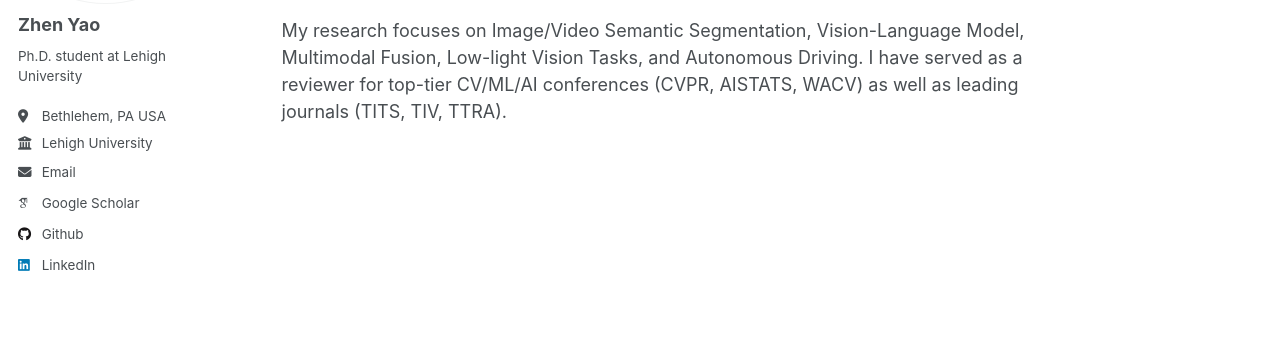
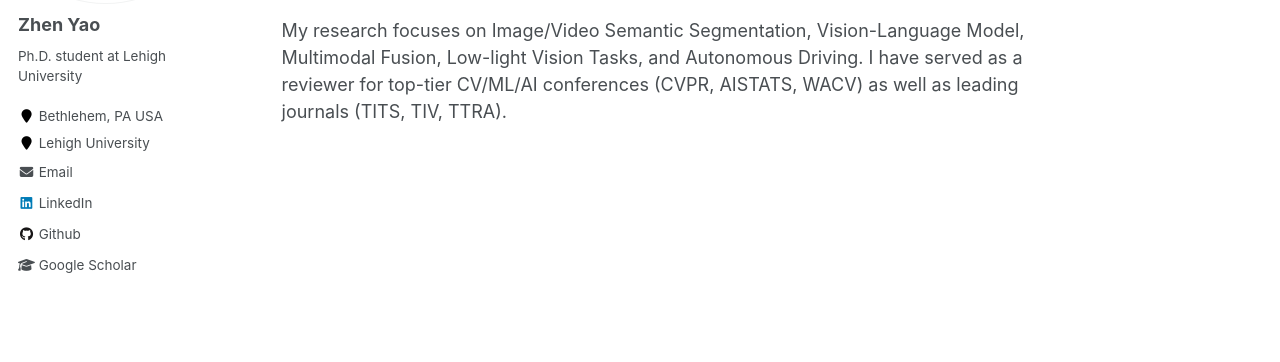
Before and after one commit to zyaocoder/zyaocoder.github.io, a Jekyll site: the page built from _pages/about.md, in a window 1280 px wide. Shown: the part 236-598 px from the top of the page. Built offline with Jekyll 4.4.1, drawn with Linux system fonts in a browser that asks for light colours; some web fonts are replaced.

Commit message:
Update author-profile.html

```diff
--- a/_includes/author-profile.html
+++ b/_includes/author-profile.html
@@ -16,146 +16,108 @@
 
   <div class="author__content">
     <h3 class="author__name">{{ author.name }}</h3>
-    {% if author.pronouns %}<p class="author__pronouns">{{ author.pronouns }}</p>{% endif %}
     {% if author.bio %}<p class="author__bio">{{ author.bio }}</p>{% endif %}
   </div>
 
   <div class="author__urls-wrapper">
     <button class="btn btn--inverse">Follow</button>
     <ul class="author__urls social-icons">
-      <!-- Font Awesome icons / Biographic information  -->
       {% if author.location %}
-        <li class="author__desktop"><i class="fa-solid fa-location-dot icon-pad-right" aria-hidden="true"></i>{{ author.location }}</li>
+        <li><i class="fa fa-fw fa-map-marker" aria-hidden="true"></i> {{ author.location }}</li>
       {% endif %}
       {% if author.employer %}
-        <li class="author__desktop"><i class="fas fa-fw fa-building-columns icon-pad-right" aria-hidden="true"></i>{{ author.employer }}</li>
+        <li><i class="fa fa-fw fa-map-marker" aria-hidden="true"></i> {{ author.employer }}</li>
       {% endif %}
       {% if author.uri %}
-        <li><a href="{{ author.uri }}"><i class="fas fa-fw fa-link icon-pad-right" aria-hidden="true"></i>{{ site.data.ui-text[site.locale].website_label | default: "Website" }}</a></li>
+        <li><a href="{{ author.uri }}"><i class="fas fa-fw fa-link" aria-hidden="true"></i> {{ site.data.ui-text[site.locale].website_label | default: "Website" }}</a></li>
       {% endif %}
       {% if author.email %}
-        <li><a href="mailto:{{ author.email }}"><i class="fas fa-fw fa-envelope icon-pad-right" aria-hidden="true"></i>{{ site.data.ui-text[site.locale].email_label | default: "Email" }}</a></li>
+        <li><a href="mailto:{{ author.email }}"><i class="fas fa-fw fa-envelope" aria-hidden="true"></i> {{ site.data.ui-text[site.locale].email_label | default: "Email" }}</a></li>
       {% endif %}
-
-      <!-- Font Awesome and Academicons icons / Academic websites -->
-      {% if author.arxiv %}
-        <li><a href="{{ author.arxiv }}"><i class="ai ai-arxiv ai-fw icon-pad-right"></i>arXiv</a></li>
+      {% if author.keybase %}
+        <li><a href="https://keybase.io/{{ author.keybase }}"><i class="fas fa-fw fa-key" aria-hidden="true"></i> Keybase</a></li>
+      {% endif %}
+       {% if author.researchgate %}
+        <li><a href="{{ author.researchgate }}"><i class="fab fa-fw fa-researchgate" aria-hidden="true"></i> ResearchGate</a></li>
+      {% endif %}
+      {% if author.twitter %}
+        <li><a href="https://twitter.com/{{ author.twitter }}"><i class="fab fa-fw fa-twitter-square" aria-hidden="true"></i> Twitter</a></li>
+      {% endif %}
+      {% if author.facebook %}
+        <li><a href="https://www.facebook.com/{{ author.facebook }}"><i class="fab fa-fw fa-facebook-square" aria-hidden="true"></i> Facebook</a></li>
+      {% endif %}
+      {% if author.google_plus %}
+        <li><a href="https://plus.google.com/+{{ author.google_plus }}"><i class="fab fa-fw fa-google-plus" aria-hidden="true"></i> Google+</a></li>
+      {% endif %}
+      {% if author.linkedin %}
+        <li><a href="https://www.linkedin.com/in/{{ author.linkedin }}"><i class="fab fa-fw fa-linkedin" aria-hidden="true"></i> LinkedIn</a></li>
+      {% endif %}
+      {% if author.xing %}
+        <li><a href="https://www.xing.com/profile/{{ author.xing }}"><i class="fab fa-fw fa-xing-square" aria-hidden="true"></i> XING</a></li>
+      {% endif %}
+      {% if author.instagram %}
+        <li><a href="https://instagram.com/{{ author.instagram }}"><i class="fab fa-fw fa-instagram" aria-hidden="true"></i> Instagram</a></li>
+      {% endif %}
+      {% if author.tumblr %}
+        <li><a href="https://{{ author.tumblr }}.tumblr.com"><i class="fab fa-fw fa-tumblr-square" aria-hidden="true"></i> Tumblr</a></li>
+      {% endif %}
+      {% if author.bitbucket %}
+        <li><a href="https://bitbucket.org/{{ author.bitbucket }}"><i class="fab fa-fw fa-bitbucket" aria-hidden="true"></i> Bitbucket</a></li>
+      {% endif %}
+      {% if author.github %}
+        <li><a href="https://github.com/{{ author.github }}"><i class="fab fa-fw fa-github" aria-hidden="true"></i> Github</a></li>
+      {% endif %}
+      {% if author.stackoverflow %}
+        <li><a href="https://www.stackoverflow.com/users/{{ author.stackoverflow }}"><i class="fab fa-fw fa-stack-overflow" aria-hidden="true"></i> Stackoverflow</a></li>
+      {% endif %}
+      {% if author.lastfm %}
+        <li><a href="https://lastfm.com/user/{{ author.lastfm }}"><i class="fab fa-fw fa-lastfm-square" aria-hidden="true"></i> Last.fm</a></li>
+      {% endif %}
+      {% if author.dribbble %}
+        <li><a href="https://dribbble.com/{{ author.dribbble }}"><i class="fab fa-fw fa-dribbble-square" aria-hidden="true"></i> Dribbble</a></li>
+      {% endif %}
+      {% if author.pinterest %}
+        <li><a href="https://www.pinterest.com/{{ author.pinterest }}"><i class="fab fa-fw fa-pinterest" aria-hidden="true"></i> Pinterest</a></li>
+      {% endif %}
+      {% if author.foursquare %}
+        <li><a href="https://foursquare.com/{{ author.foursquare }}"><i class="fab fa-fw fa-foursquare" aria-hidden="true"></i> Foursquare</a></li>
+      {% endif %}
+      {% if author.steam %}
+        <li><a href="https://steamcommunity.com/id/{{ author.steam }}"><i class="fab fa-fw fa-steam-square" aria-hidden="true"></i> Steam</a></li>
+      {% endif %}
+      {% if author.youtube %}
+        <li><a href="https://www.youtube.com/user/{{ author.youtube }}"><i class="fab fa-fw fa-youtube" aria-hidden="true"></i> YouTube</a></li>
+      {% endif %}
+      {% if author.soundcloud %}
+        <li><a href="https://soundcloud.com/{{ author.soundcloud }}"><i class="fab fa-fw fa-soundcloud" aria-hidden="true"></i> Soundcloud</a></li>
+      {% endif %}
+      {% if author.weibo %}
+        <li><a href="https://www.weibo.com/{{ author.weibo }}"><i class="fab fa-fw fa-weibo" aria-hidden="true"></i> Weibo</a></li>
+      {% endif %}
+      {% if author.flickr %}
+        <li><a href="https://www.flickr.com/{{ author.flickr }}"><i class="fab fa-fw fa-flickr" aria-hidden="true"></i> Flickr</a></li>
+      {% endif %}
+      {% if author.codepen %}
+        <li><a href="https://codepen.io/{{ author.codepen }}"><i class="fab fa-fw fa-codepen" aria-hidden="true"></i> CodePen</a></li>
+      {% endif %}
+      {% if author.vine %}
+        <li><a href="https://vine.co/u/{{ author.vine }}"><i class="fab fa-fw fa-vine" aria-hidden="true"></i> Vine</a></li>
       {% endif %}
       {% if author.googlescholar %}
-        <li><a href="{{ author.googlescholar }}"><i class="ai ai-google-scholar icon-pad-right"></i>Google Scholar</a></li>
+        <li><a href="{{ author.googlescholar }}"><i class="fas fa-fw fa-graduation-cap"></i> Google Scholar</a></li>
       {% endif %}
-      {% if author.semantic %}
-        <li><a href="{{ author.semantic }}"><i class="ai ai-semantic-scholar ai-fw icon-pad-right"></i>Semantic Scholar</a></li>
+      {% if author.pubmed %}
+        <li><a href="{{ author.pubmed }}"><i class="ai ai-pubmed-square ai-fw"></i> PubMed</a></li>
+      {% endif %}
+      {% if author.orcid %}
+        <li><a href="{{ author.orcid }}"><i class="ai ai-orcid-square ai-fw"></i> ORCID</a></li>
       {% endif %}
       {% if author.impactstory %}
-        <li><a href="{{ author.impactstory }}"><i class="ai ai-impactstory ai-fw icon-pad-right"></i>Impactstory</a></li>
-      {% endif %}
-      {% if author.orcid %}
-        <li><a href="{{ author.orcid }}"><i class="ai ai-orcid ai-fw icon-pad-right"></i>ORCID</a></li>
-      {% endif %}
-      {% if author.pubmed %}
-        <li><a href="{{ author.pubmed }}"><i class="ai ai-pubmed ai-fw icon-pad-right"></i>PubMed</a></li>
-      {% endif %}
-      {% if author.researchgate %}
-        <li><a href="{{ author.researchgate }}"><i class="fab fa-fw fa-researchgate icon-pad-right" aria-hidden="true"></i>ResearchGate</a></li>
-      {% endif %}
-      {% if author.scopus %}
-        <li><a href="{{ author.scopus }}"><i class="ai ai-scopus icon-pad-right"></i>Scopus</a></li>
-      {% endif %}
-
-      <!-- Font Awesome icons / Repositories and software development -->
-      {% if author.bitbucket %}
-        <li><a href="https://bitbucket.org/{{ author.bitbucket }}"><i class="fab fa-fw fa-bitbucket icon-pad-right" aria-hidden="true"></i>Bitbucket</a></li>
-      {% endif %}
-      {% if author.codepen %}
-        <li><a href="https://codepen.io/{{ author.codepen }}"><i class="fab fa-fw fa-codepen icon-pad-right" aria-hidden="true"></i>CodePen</a></li>
-      {% endif %}
-      {% if author.dribbble %}
-        <li><a href="https://dribbble.com/{{ author.dribbble }}"><i class="fab fa-fw fa-dribbble icon-pad-right" aria-hidden="true"></i>Dribbble</a></li>
-      {% endif %}
-      {% if author.github %}
-        <li><a href="https://github.com/{{ author.github }}"><i class="fab fa-fw fa-github icon-pad-right" aria-hidden="true"></i>Github</a></li>
-      {% endif %}
-      {% if author.kaggle %}
-        <li><a href="https://kaggle.com/{{ author.kaggle }}"><i class="fab fa-fw fa-kaggle icon-pad-right" aria-hidden="true"></i>Kaggle</a></li>
-      {% endif %}
-      {% if author.stackoverflow %}
-        <li><a href="https://www.stackoverflow.com/users/{{ author.stackoverflow }}"><i class="fab fa-fw fa-stack-overflow icon-pad-right" aria-hidden="true"></i>Stackoverflow</a></li>
-      {% endif %}
-
-      <!-- Font Awesome icons / Social media -->
-      {% if author.bluesky %}
-        <li><a href="https://bsky.app/profile/{{ author.bluesky }}"><i class="fab fa-fw fa-bluesky icon-pad-right" aria-hidden="true"></i>Bluesky</a></li>
-      {% endif %}
-      {% if author.facebook %}
-        <li><a href="https://www.facebook.com/{{ author.facebook }}"><i class="fab fa-fw fa-facebook-f icon-pad-right" aria-hidden="true"></i>Facebook</a></li>
-      {% endif %}
-      {% if author.flickr %}
-        <li><a href="https://www.flickr.com/{{ author.flickr }}"><i class="fab fa-fw fa-flickr icon-pad-right" aria-hidden="true"></i>Flickr</a></li>
-      {% endif %}
-      {% if author.foursquare %}
-        <li><a href="https://foursquare.com/{{ author.foursquare }}"><i class="fab fa-fw fa-foursquare icon-pad-right" aria-hidden="true"></i>Foursquare</a></li>
-      {% endif %}
-      {% if author.goodreads %}
-        <li><a href="https://www.goodreads.com/{{ author.goodreads }}"><i class="fab fa-fw fa-goodreads icon-pad-right" aria-hidden="true"></i>Goodreads</a></li>
-      {% endif %}
-      {% if author.google_plus %}
-        <li><a href="https://plus.google.com/+{{ author.google_plus }}"><i class="fab fa-fw fa-google-plus-g icon-pad-right" aria-hidden="true"></i>Google+</a></li>
-      {% endif %}
-      {% if author.keybase %}
-        <li><a href="https://keybase.io/{{ author.keybase }}"><i class="fas fa-fw fa-key icon-pad-right" aria-hidden="true"></i>Keybase</a></li>
-      {% endif %}
-      {% if author.instagram %}
-        <li><a href="https://instagram.com/{{ author.instagram }}"><i class="fab fa-fw fa-instagram icon-pad-right" aria-hidden="true"></i>Instagram</a></li>
-      {% endif %}
-      {% if author.lastfm %}
-        <li><a href="https://last.fm/user/{{ author.lastfm }}"><i class="fab fa-fw fa-lastfm icon-pad-right" aria-hidden="true"></i>Last.fm</a></li>
-      {% endif %}
-      {% if author.linkedin %}
-        <li><a href="https://www.linkedin.com/in/{{ author.linkedin }}"><i class="fab fa-fw fa-linkedin icon-pad-right" aria-hidden="true"></i>LinkedIn</a></li>
-      {% endif %}
-      {% if author.mastodon %}
-        <li><a href="{{ author.mastodon }}"><i class="fab fa-fw fa-mastodon icon-pad-right" aria-hidden="true"></i>Mastodon</a></li>
-      {% endif %}
-      {% if author.medium %}
-        <li><a href="{{ author.medium }}"><i class="fab fa-fw fa-medium icon-pad-right" aria-hidden="true"></i>Medium</a></li>
-      {% endif %}
-      {% if author.pinterest %}
-        <li><a href="https://www.pinterest.com/{{ author.pinterest }}"><i class="fab fa-fw fa-pinterest icon-pad-right" aria-hidden="true"></i>Pinterest</a></li>
-      {% endif %}
-      {% if author.soundcloud %}
-        <li><a href="https://soundcloud.com/{{ author.soundcloud }}"><i class="fab fa-fw fa-soundcloud icon-pad-right" aria-hidden="true"></i>Soundcloud</a></li>
-      {% endif %}
-      {% if author.steam %}
-        <li><a href="https://steamcommunity.com/id/{{ author.steam }}"><i class="fab fa-fw fa-steam icon-pad-right" aria-hidden="true"></i>Steam</a></li>
-      {% endif %}
-      {% if author.telegram %}
-        <li><a href="{{ author.telegram }}"><i class="fab fa-fw fa-telegram icon-pad-right" aria-hidden="true"></i>Telegram</a></li>
-      {% endif %}
-      {% if author.tumblr %}
-        <li><a href="https://{{ author.tumblr }}.tumblr.com"><i class="fab fa-fw fa-tumblr icon-pad-right" aria-hidden="true"></i>Tumblr</a></li>
-      {% endif %}
-      {% if author.twitter %}
-        <li><a href="https://twitter.com/{{ author.twitter }}"><i class="fab fa-fw fa-x-twitter icon-pad-right" aria-hidden="true"></i>X (formerly Twitter)</a></li>
-      {% endif %}
-      {% if author.vine %}
-        <li><a href="https://vine.co/u/{{ author.vine }}"><i class="fab fa-fw fa-vine icon-pad-right" aria-hidden="true"></i>Vine</a></li>
-      {% endif %}
-      {% if author.weibo %}
-        <li><a href="https://www.weibo.com/{{ author.weibo }}"><i class="fab fa-fw fa-weibo icon-pad-right" aria-hidden="true"></i>Weibo</a></li>
+        <li><a href="{{ author.impactstory }}"><i class="ai ai-impactstory ai-fw"></i> Impactstory</a></li>
       {% endif %}
       {% if author.wikipedia %}
-        <li><a href="https://en.wikipedia.org/wiki/User:{{ author.wikipedia }}"><i class="fab fa-fw fa-wikipedia-w icon-pad-right" aria-hidden="true"></i>Wikipedia</a></li>
-      {% endif %}
-      {% if author.xing %}
-        <li><a href="https://www.xing.com/profile/{{ author.xing }}"><i class="fab fa-fw fa-xing icon-pad-right" aria-hidden="true"></i>XING</a></li>
-      {% endif %}
-      {% if author.youtube %}
-        <li><a href="https://www.youtube.com/@{{ author.youtube }}"><i class="fab fa-fw fa-youtube icon-pad-right" aria-hidden="true"></i>YouTube</a></li>
-      {% endif %}
-      {% if author.zhihu %}
-      <li><a href="https://www.zhihu.com/people/{{ author.zhihu }}"><i class="fab fa-fw fa-zhihu icon-pad-right" aria-hidden="true"></i>Zhihu</a></li>
-      {% endif %}
+        <li><a href="https://en.wikipedia.org/wiki/User:{{ author.wikipedia }}"><i class="fab fa-fw fa-wikipedia-w" aria-hidden="true"></i> Wikipedia</a></li>
+{% endif %}
     </ul>
   </div>
 </div>
```
